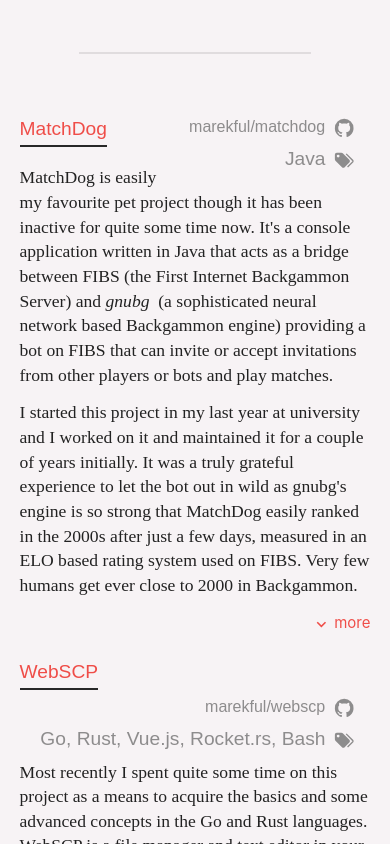
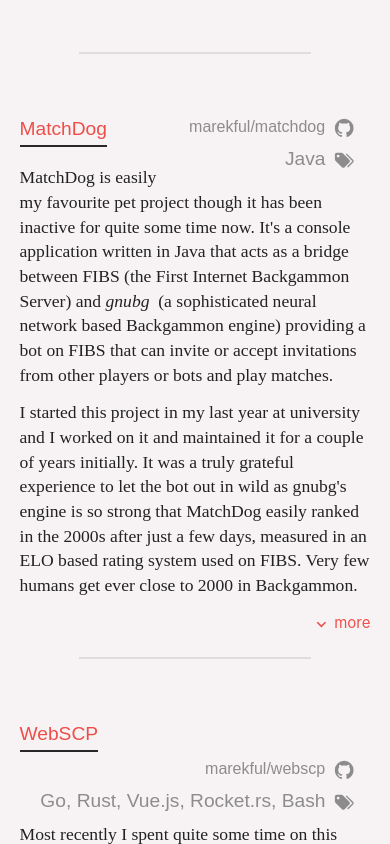
Before and after one commit to marekful/cv-website, a Vue app: page / in a window 390 px wide. Shown: the part 11156-12000 px from the top of the page. Built offline with nearby package versions, Linux system fonts and the light colour scheme; a web font is replaced by a local one.

Commit message:
feat: add responsive divider in projects section

```diff
--- a/src/components/site-content/ProjectsSection.vue
+++ b/src/components/site-content/ProjectsSection.vue
@@ -197,6 +197,7 @@ import Project from '../fragments/ProjectFragment.vue'
             </template>
           </Project>
         </div>
+        <div class="divider hide"></div>
       </div>
     </div>
   </Section>
@@ -234,6 +235,10 @@ import Project from '../fragments/ProjectFragment.vue'
   position: relative;
 }
 
+.divider.hide {
+  display: none;
+}
+
 @media (max-width: 1024px) {
   .col-group-2.col-5-5 {
     display: flex;
@@ -247,5 +252,9 @@ import Project from '../fragments/ProjectFragment.vue'
     margin-left: 0;
     order: 1;
   }
+
+  .divider.hide {
+    display: block;
+  }
 }
 </style>
```
